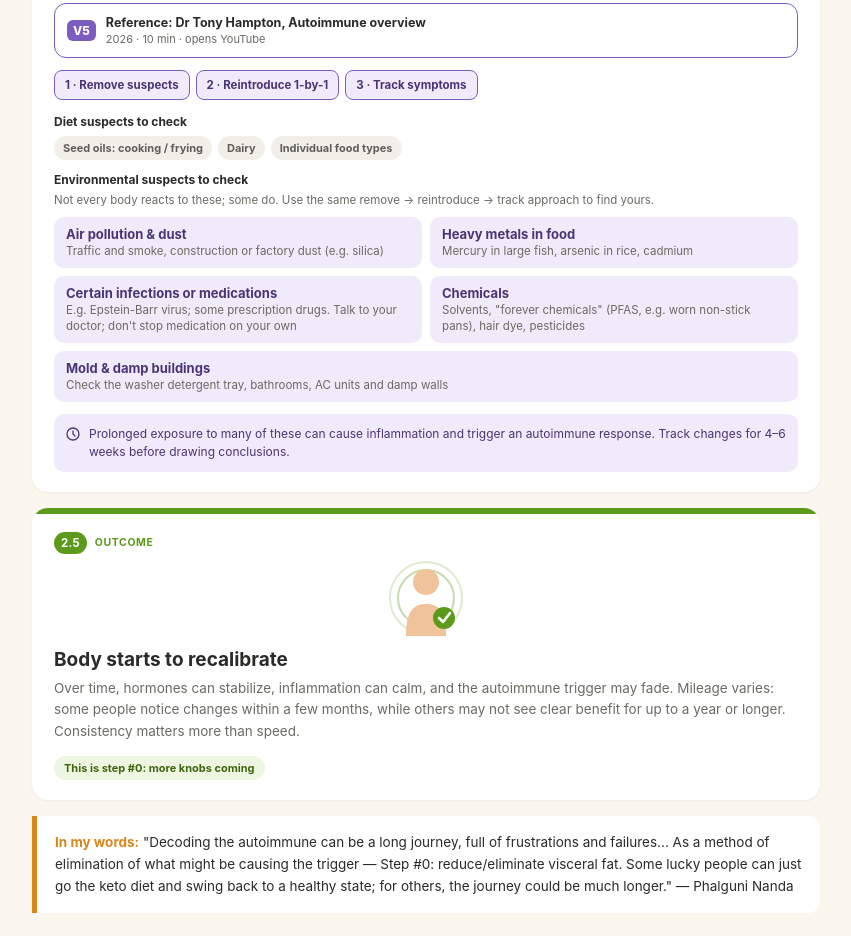
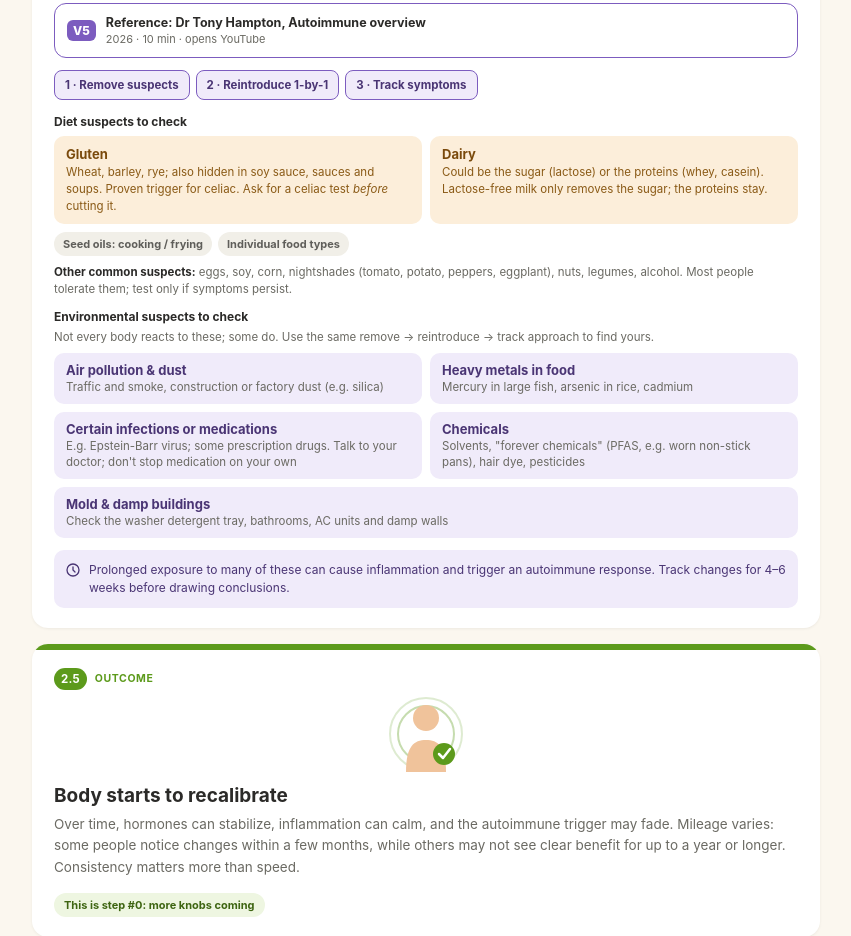
Before and after one commit to phaduman/phaduman.github.io, a plain HTML site: page reversing-autoimmune.html in a window 1280 px wide. Shown: the part 5193-6129 px from the top of the page, without its empty margins (214-1065 px from the left). Drawn offline with Linux system fonts and the light colour scheme.

Commit message:
Add files via upload

```diff
--- a/reversing-autoimmune.html
+++ b/reversing-autoimmune.html
@@ -158,6 +158,11 @@
   .sub-h{font-size:13px;font-weight:700;color:#8C2321;margin:0 0 8px;}
   .pivot{background:var(--ink);color:#FBF7EF;border-radius:10px;padding:12px;font-size:13px;font-weight:700;text-align:center;}
 
+  .gluten{background:var(--big-l);border-radius:10px;padding:10px 12px;}
+  .gluten > b{display:block;font-size:13px;color:#7A4A0C;margin-bottom:2px;}
+  .gluten > span{display:block;font-size:11.5px;color:#8A5A16;line-height:1.45;}
+  .dtrig-list{display:grid;grid-template-columns:1fr;gap:8px;margin:0 0 8px;}
+  @media (min-width:560px){.dtrig-list{grid-template-columns:1fr 1fr;}}
   .env-list{display:grid;grid-template-columns:1fr;gap:8px;margin:0 0 12px;}
   @media (min-width:560px){.env-list{grid-template-columns:1fr 1fr;} .env-list .env:last-child:nth-child(odd){grid-column:1 / -1;}}
   .env{background:var(--finetune-l);border-radius:10px;padding:9px 12px;}
@@ -585,7 +590,12 @@
         <span class="fchip" style="background:var(--finetune-l);border-color:var(--finetune);color:#4A3574;">3 · Track symptoms</span>
       </div>
       <div class="mini-label">Diet suspects to check</div>
-      <div class="chips"><span class="chip gray">Seed oils: cooking / frying</span><span class="chip gray">Dairy</span><span class="chip gray">Individual food types</span></div>
+      <div class="dtrig-list">
+        <div class="gluten"><b>Gluten</b><span>Wheat, barley, rye; also hidden in soy sauce, sauces and soups. Proven trigger for celiac. Ask for a celiac test <i>before</i> cutting it.</span></div>
+        <div class="gluten"><b>Dairy</b><span>Could be the sugar (lactose) or the proteins (whey, casein). Lactose-free milk only removes the sugar; the proteins stay.</span></div>
+      </div>
+      <div class="chips"><span class="chip gray">Seed oils: cooking / frying</span><span class="chip gray">Individual food types</span></div>
+      <p class="mini-caption" style="margin:-4px 0 12px;"><b style="color:var(--ink);">Other common suspects:</b> eggs, soy, corn, nightshades (tomato, potato, peppers, eggplant), nuts, legumes, alcohol. Most people tolerate them; test only if symptoms persist.</p>
       <div class="mini-label">Environmental suspects to check</div>
       <p class="mini-caption" style="margin:-2px 0 8px;">Not every body reacts to these; some do. Use the same remove → reintroduce → track approach to find yours.</p>
       <div class="env-list">
```
